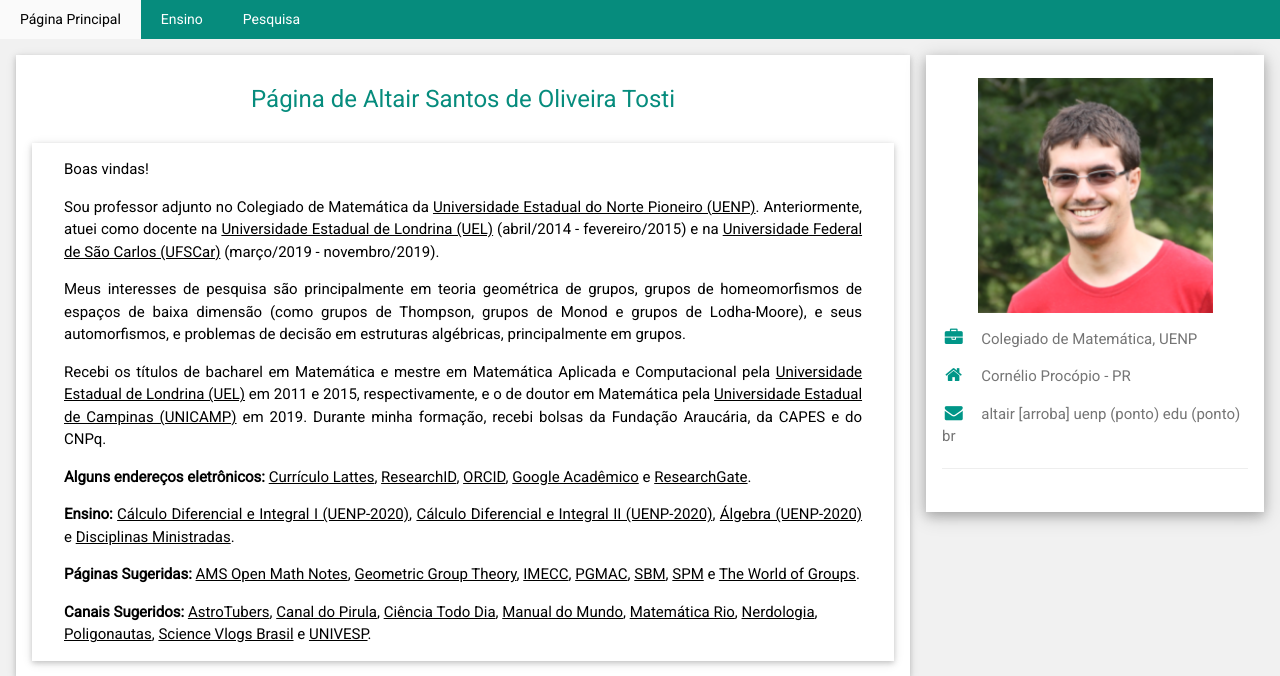
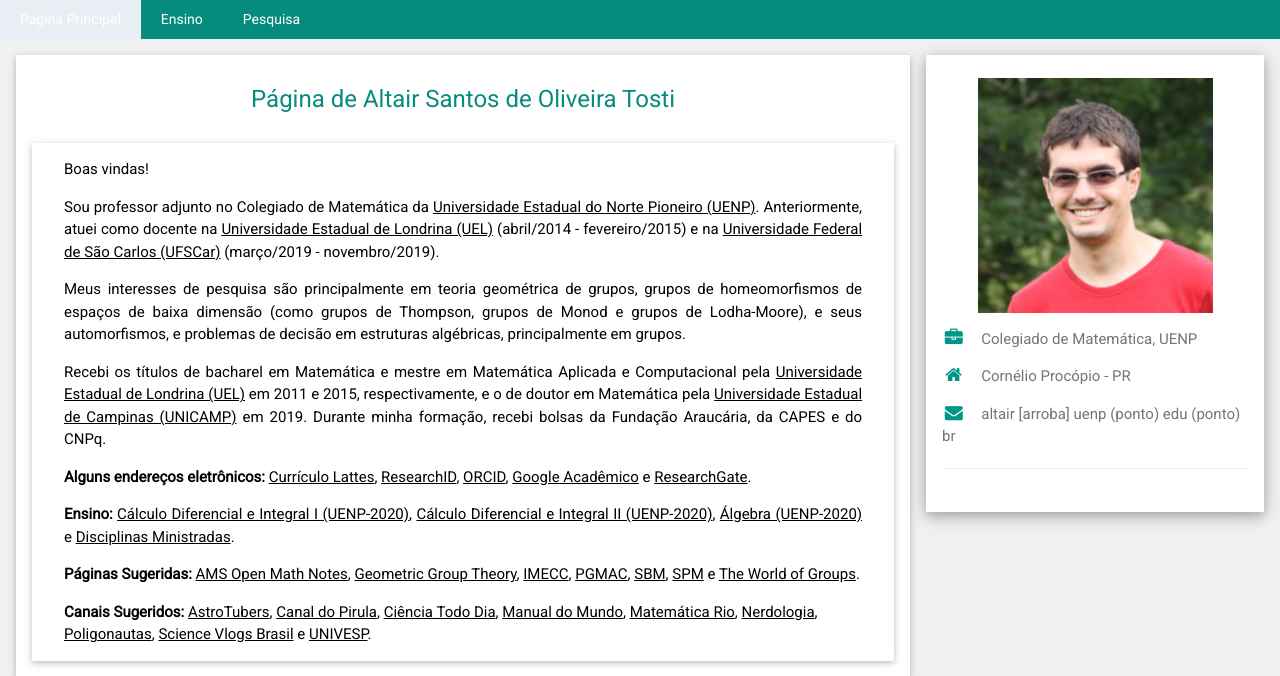
Before and after one commit to altairsot/altairsot.github.io, a PHP site: page / in a window 1280 px wide. Shown: the top 676 px of the page. Run offline with PHP 8.4, Linux system fonts and the light colour scheme.

Commit message:
Update estilo.css

```diff
--- a/css/estilo.css
+++ b/css/estilo.css
@@ -121,10 +121,10 @@ text-align: left;
 }
 
 /* Add a color to the active/current link */
-.topnav a.active {
+/*.topnav a.active {
   background-color: #FAFAFA;
   color: black;
-}
+}*/
 
 /* W3.CSS 4.13 June 2019 by Jan Egil and Borge Refsnes */
 html{box-sizing:border-box}*,*:before,*:after{box-sizing:inherit}
```
